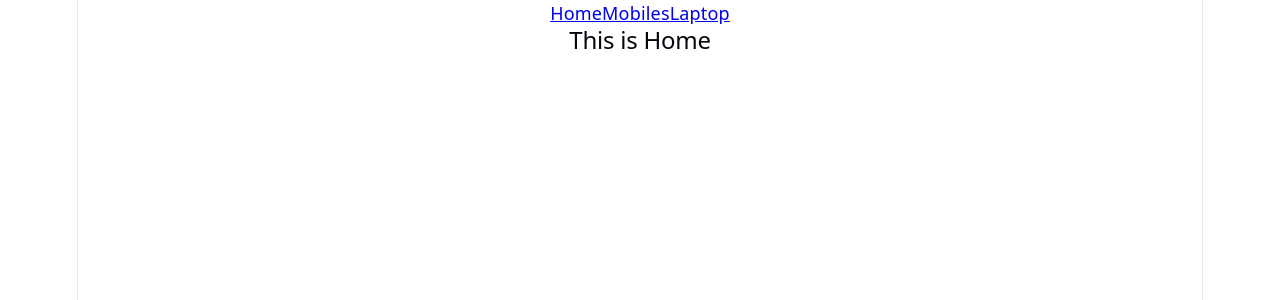
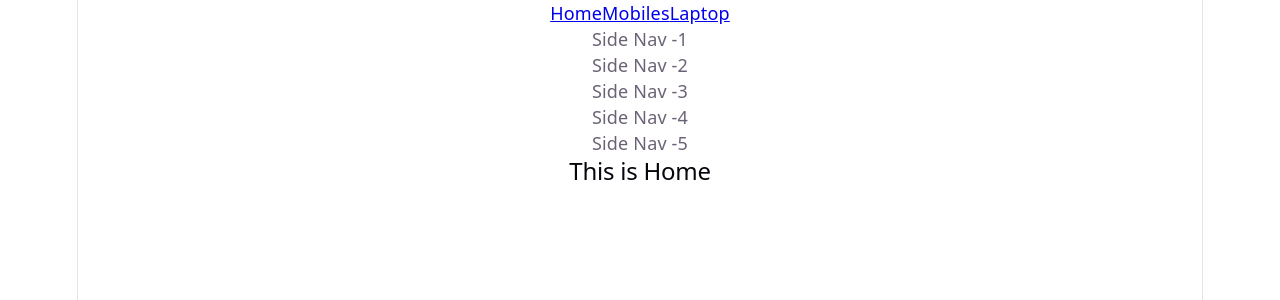
Before and after one commit to fatematujjohralima/react-router, a React (Vite) app: page / in a window 1280 px wide. Shown: the top 300 px of the page. Built offline with nearby package versions, Linux system fonts and the light colour scheme.

Commit message:
add SideBar component and integrate it into Root

```diff
--- a/src/Component/Root/Root.jsx
+++ b/src/Component/Root/Root.jsx
@@ -1,13 +1,14 @@
 import React from 'react';
 import Header from '../Header/Header';
 import { Outlet } from 'react-router';
+import SideBar from '../Sidebar/Sidebar';
 
 const Root = () => {
     return (
         <div>
-            <Header>
+            <Header></Header>
+            <SideBar></SideBar>
 
-            </Header>
 
             <Outlet></Outlet>
 
--- /dev/null
+++ b/src/Component/SideBar/SideBar.jsx
@@ -0,0 +1,17 @@
+import React from 'react';
+
+const SideBar = () => {
+    return (
+        <aside>
+            <nav>
+                <p>Side Nav -1 </p>
+                <p>Side Nav -2 </p>
+                <p>Side Nav -3 </p>
+                <p>Side Nav -4 </p>
+                <p>Side Nav -5 </p>
+            </nav>
+        </aside>
+    );
+};
+
+export default SideBar;
```
